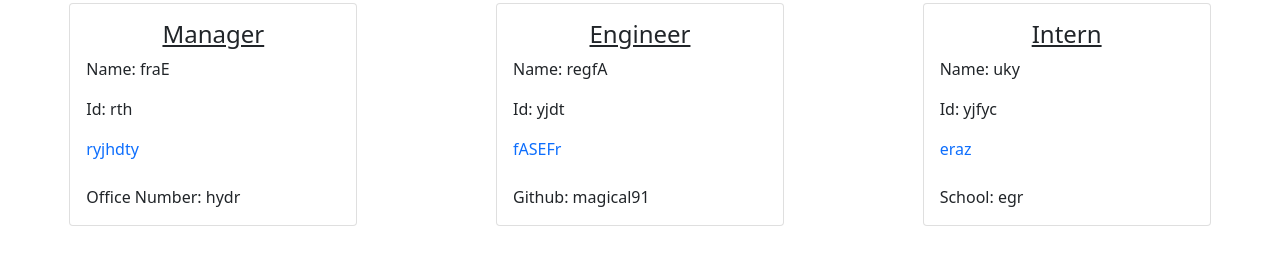
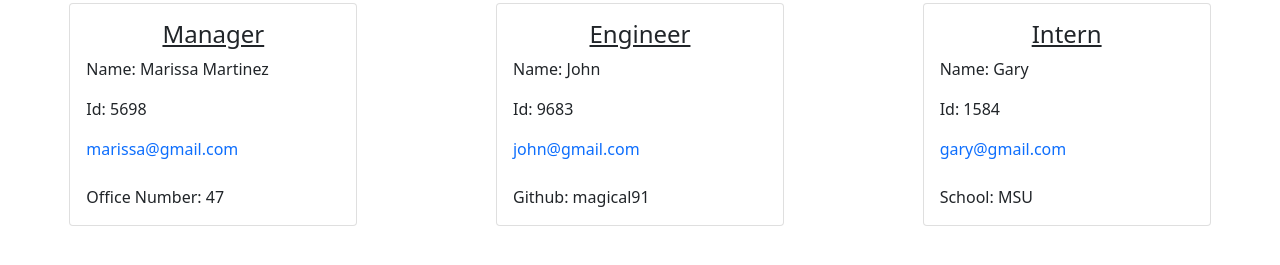
Before and after one commit to magical91/Team-Profile-Generator, a website: page dist/index.html in a window 1280 px wide. Shown: the part 53-318 px from the top of the page. Drawn offline with nearby package versions, Linux system fonts and the light colour scheme.

Commit message:
added readme file

```diff
--- a/dist/index.html
+++ b/dist/index.html
@@ -24,21 +24,21 @@
        <div class="card" style="width: 18rem;">
        <div class="card-body">
          <h4 class="card-title text-decoration-underline text-center">Manager</h4>
-         <p class="card-text">Name: fraE</p>
-         <p class="card-text">Id: rth</p>
-         <a href="mailto:ryjhdty" class="card-text text-decoration-none">ryjhdty</a>
+         <p class="card-text">Name: Marissa Martinez</p>
+         <p class="card-text">Id: 5698</p>
+         <a href="mailto:marissa@gmail.com" class="card-text text-decoration-none">marissa@gmail.com</a>
          <br>
          <br>
-         <p class="card-text">Office Number: hydr</p>
+         <p class="card-text">Office Number: 47</p>
        </div>
      </div>
 
         <div class="card" style="width: 18rem;">
         <div class="card-body">
           <h4 class="card-title text-decoration-underline text-center">Engineer</h4>
-          <p class="card-text">Name: regfA</p>
-          <p class="card-text">Id: yjdt</p>
-          <a href="mailto:fASEFr" class="card-text text-decoration-none">fASEFr</a>
+          <p class="card-text">Name: John</p>
+          <p class="card-text">Id: 9683</p>
+          <a href="mailto:john@gmail.com" class="card-text text-decoration-none">john@gmail.com</a>
           <br>
           <br>
           <a href="https://github.com/magical91" class="card-text text-reset text-decoration-none">Github: magical91</a>
@@ -48,12 +48,12 @@
         <div class="card" style="width: 18rem;">
         <div class="card-body">
           <h4 class="card-title text-decoration-underline text-center">Intern</h4>
-          <p class="card-text">Name: uky</p>
-          <p class="card-text">Id: yjfyc</p>
-          <a href="mailto:eraz" class="card-text text-decoration-none">eraz</a>
+          <p class="card-text">Name: Gary</p>
+          <p class="card-text">Id: 1584</p>
+          <a href="mailto:gary@gmail.com" class="card-text text-decoration-none">gary@gmail.com</a>
           <br>
           <br>
-          <p class="card-text">School: egr</p>
+          <p class="card-text">School: MSU</p>
         </div>
       </div>
 
```
Also changed, not shown: README.md (added), images/sc1.png (added).
